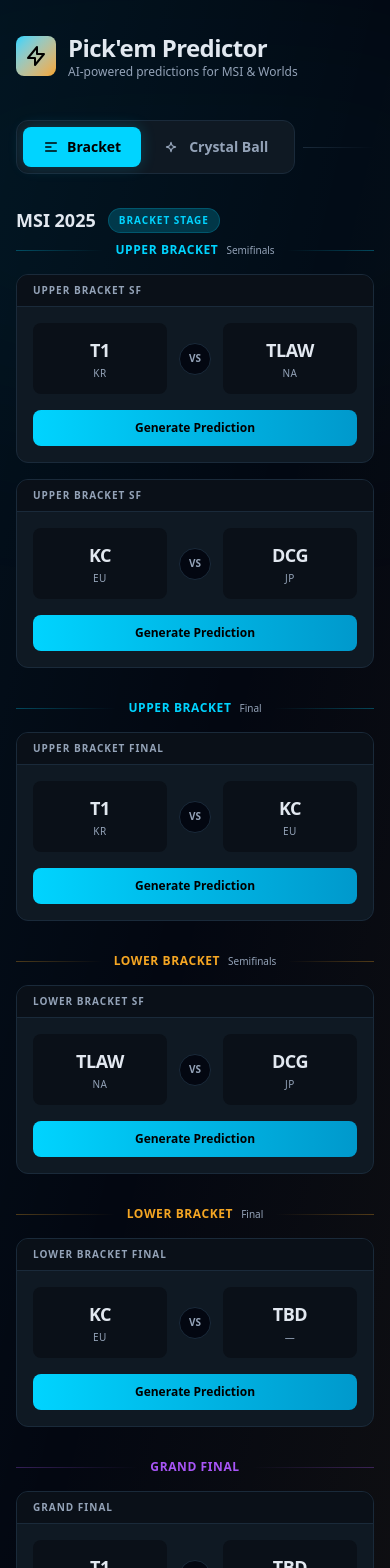
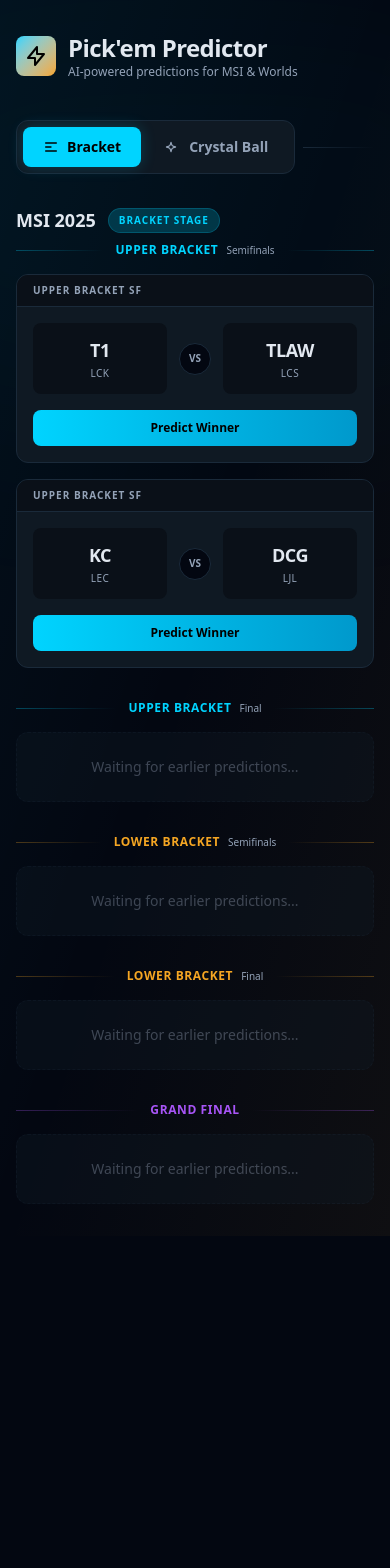
Before and after one commit to Kelbeans/LoL-Account-Stats-Predictor, a Next.js app: page / in a window 390 px wide. Shown: the top 1568 px of the page. After the commit the page ends 1236 px from the top, so only its background shows below. Built offline with nearby package versions, Linux system fonts and the light colour scheme.

Commit message:
feat: rework bracket to cascade predictions - later matches stay empty until earlier ones are predicted

```diff
--- a/src/components/BracketView.tsx
+++ b/src/components/BracketView.tsx
@@ -1,62 +1,164 @@
 'use client';
 
-import { useState } from 'react';
-import MatchCard from './MatchCard';
+import { useState, useCallback } from 'react';
 import { Match } from '@/types/match';
+import { MatchPrediction } from '@/types/prediction';
+import { Team } from '@/types/team';
 
-const SAMPLE_MATCHES: Match[] = [
-  {
+const TBD_TEAM: Team = { name: 'TBD', shortName: '???', region: '—' };
+
+const INITIAL_MATCHES: Record<string, Match> = {
+  'ub-sf-1': {
     id: 'msi-2025-ub-sf-1',
     team1: { name: 'T1', shortName: 'T1', region: 'LCK' },
     team2: { name: 'Team Liquid', shortName: 'TLAW', region: 'LCS' },
     tournament: 'MSI 2025',
     stage: 'Upper Bracket SF',
   },
-  {
+  'ub-sf-2': {
     id: 'msi-2025-ub-sf-2',
     team1: { name: 'Karmine Corp', shortName: 'KC', region: 'LEC' },
     team2: { name: 'Deep Cross Gaming', shortName: 'DCG', region: 'LJL' },
     tournament: 'MSI 2025',
     stage: 'Upper Bracket SF',
   },
-  {
-    id: 'msi-2025-ub-f',
-    team1: { name: 'T1', shortName: 'T1', region: 'LCK' },
-    team2: { name: 'Karmine Corp', shortName: 'KC', region: 'LEC' },
+};
+
+export default function BracketView() {
+  const [matches, setMatches] = useState<Record<string, Match>>(INITIAL_MATCHES);
+  const [predictions, setPredictions] = useState<Record<string, MatchPrediction>>({});
+  const [loading, setLoading] = useState<Record<string, boolean>>({});
+
+  const getWinner = useCallback((matchKey: string): Team | null => {
+    const pred = predictions[matchKey];
+    const match = matches[matchKey];
+    if (!pred || !match) return null;
+    if (pred.predictedWinner === match.team1.name) return match.team1;
+    if (pred.predictedWinner === match.team2.name) return match.team2;
+    return null;
+  }, [predictions, matches]);
+
+  const getLoser = useCallback((matchKey: string): Team | null => {
+    const pred = predictions[matchKey];
+    const match = matches[matchKey];
+    if (!pred || !match) return null;
+    if (pred.predictedWinner === match.team1.name) return match.team2;
+    if (pred.predictedWinner === match.team2.name) return match.team1;
+    return null;
+  }, [predictions, matches]);
+
+  const handlePredict = async (matchKey: string) => {
+    const match = matches[matchKey];
+    if (!match || match.team1.name === 'TBD' || match.team2.name === 'TBD') return;
+
+    setLoading((prev) => ({ ...prev, [matchKey]: true }));
+    try {
+      const res = await fetch('/api/predict', {
+        method: 'POST',
+        headers: { 'Content-Type': 'application/json' },
+        body: JSON.stringify(match),
+      });
+      const data = await res.json();
+      if (res.ok && !data.error) {
+        setPredictions((prev) => ({ ...prev, [matchKey]: data }));
+        propagateResults(matchKey, data);
+      }
+    } catch (err) {
+      console.error('Prediction failed:', err);
+    } finally {
+      setLoading((prev) => ({ ...prev, [matchKey]: false }));
+    }
+  };
+
+  const propagateResults = (matchKey: string, prediction: MatchPrediction) => {
+    const match = matches[matchKey];
+    if (!match) return;
+
+    const winner = prediction.predictedWinner === match.team1.name ? match.team1 : match.team2;
+    const loser = prediction.predictedWinner === match.team1.name ? match.team2 : match.team1;
+
+    setMatches((prev) => {
+      const updated = { ...prev };
+
+      if (matchKey === 'ub-sf-1') {
+        updated['ub-final'] = {
+          id: 'msi-2025-ub-final',
+          team1: winner,
+          team2: prev['ub-final']?.team2 || TBD_TEAM,
           tournament: 'MSI 2025',
           stage: 'Upper Bracket Final',
-  },
-  {
+        };
+        updated['lb-sf'] = {
           id: 'msi-2025-lb-sf',
-    team1: { name: 'Team Liquid', shortName: 'TLAW', region: 'LCS' },
-    team2: { name: 'Deep Cross Gaming', shortName: 'DCG', region: 'LJL' },
+          team1: loser,
+          team2: prev['lb-sf']?.team2 || TBD_TEAM,
           tournament: 'MSI 2025',
           stage: 'Lower Bracket SF',
-  },
-  {
-    id: 'msi-2025-lb-f',
-    team1: { name: 'Karmine Corp', shortName: 'KC', region: 'LEC' },
-    team2: { name: 'TBD', shortName: 'TBD', region: '—' },
+        };
+      }
+
+      if (matchKey === 'ub-sf-2') {
+        updated['ub-final'] = {
+          id: 'msi-2025-ub-final',
+          team1: prev['ub-final']?.team1 || TBD_TEAM,
+          team2: winner,
+          tournament: 'MSI 2025',
+          stage: 'Upper Bracket Final',
+        };
+        updated['lb-sf'] = {
+          id: 'msi-2025-lb-sf',
+          team1: prev['lb-sf']?.team1 || TBD_TEAM,
+          team2: loser,
+          tournament: 'MSI 2025',
+          stage: 'Lower Bracket SF',
+        };
+      }
+
+      if (matchKey === 'ub-final') {
+        updated['grand-final'] = {
+          id: 'msi-2025-grand-final',
+          team1: winner,
+          team2: prev['grand-final']?.team2 || TBD_TEAM,
+          tournament: 'MSI 2025',
+          stage: 'Grand Final',
+        };
+        updated['lb-final'] = {
+          id: 'msi-2025-lb-final',
+          team1: prev['lb-final']?.team1 || TBD_TEAM,
+          team2: loser,
           tournament: 'MSI 2025',
           stage: 'Lower Bracket Final',
-  },
-  {
+        };
+      }
+
+      if (matchKey === 'lb-sf') {
+        updated['lb-final'] = {
+          id: 'msi-2025-lb-final',
+          team1: winner,
+          team2: prev['lb-final']?.team2 || TBD_TEAM,
+          tournament: 'MSI 2025',
+          stage: 'Lower Bracket Final',
+        };
+      }
+
+      if (matchKey === 'lb-final') {
+        updated['grand-final'] = {
           id: 'msi-2025-grand-final',
-    team1: { name: 'T1', shortName: 'T1', region: 'LCK' },
-    team2: { name: 'TBD', shortName: 'TBD', region: '—' },
+          team1: prev['grand-final']?.team1 || TBD_TEAM,
+          team2: winner,
           tournament: 'MSI 2025',
           stage: 'Grand Final',
-  },
-];
+        };
+      }
 
-export default function BracketView() {
-  const [matches] = useState<Match[]>(SAMPLE_MATCHES);
+      return updated;
+    });
+  };
 
-  const upperSF = matches.filter((m) => m.stage === 'Upper Bracket SF');
-  const upperFinal = matches.filter((m) => m.stage === 'Upper Bracket Final');
-  const lowerSF = matches.filter((m) => m.stage === 'Lower Bracket SF');
-  const lowerFinal = matches.filter((m) => m.stage === 'Lower Bracket Final');
-  const grandFinal = matches.filter((m) => m.stage === 'Grand Final');
+  const isReady = (matchKey: string) => {
+    const match = matches[matchKey];
+    return match && match.team1.name !== 'TBD' && match.team2.name !== 'TBD';
+  };
 
   return (
     <div className="space-y-8">
@@ -70,47 +172,201 @@
       <section>
         <StageDivider label="Upper Bracket" sublabel="Semifinals" color="cyan" />
         <div className="grid grid-cols-1 md:grid-cols-2 gap-4 mt-4">
-          {upperSF.map((match) => (
-            <MatchCard key={match.id} match={match} />
-          ))}
+          <BracketMatchCard
+            match={matches['ub-sf-1']}
+            prediction={predictions['ub-sf-1']}
+            loading={loading['ub-sf-1']}
+            onPredict={() => handlePredict('ub-sf-1')}
+            ready={true}
+          />
+          <BracketMatchCard
+            match={matches['ub-sf-2']}
+            prediction={predictions['ub-sf-2']}
+            loading={loading['ub-sf-2']}
+            onPredict={() => handlePredict('ub-sf-2')}
+            ready={true}
+          />
         </div>
       </section>
 
       <section>
         <StageDivider label="Upper Bracket" sublabel="Final" color="cyan" />
-        <div className="grid grid-cols-1 md:grid-cols-2 lg:grid-cols-1 max-w-md mx-auto gap-4 mt-4">
-          {upperFinal.map((match) => (
-            <MatchCard key={match.id} match={match} />
-          ))}
+        <div className="max-w-md mx-auto mt-4">
+          <BracketMatchCard
+            match={matches['ub-final']}
+            prediction={predictions['ub-final']}
+            loading={loading['ub-final']}
+            onPredict={() => handlePredict('ub-final')}
+            ready={isReady('ub-final')}
+          />
         </div>
       </section>
 
       <section>
         <StageDivider label="Lower Bracket" sublabel="Semifinals" color="gold" />
-        <div className="grid grid-cols-1 md:grid-cols-2 gap-4 mt-4">
-          {lowerSF.map((match) => (
-            <MatchCard key={match.id} match={match} />
-          ))}
+        <div className="max-w-md mx-auto mt-4">
+          <BracketMatchCard
+            match={matches['lb-sf']}
+            prediction={predictions['lb-sf']}
+            loading={loading['lb-sf']}
+            onPredict={() => handlePredict('lb-sf')}
+            ready={isReady('lb-sf')}
+          />
         </div>
       </section>
 
       <section>
         <StageDivider label="Lower Bracket" sublabel="Final" color="gold" />
-        <div className="grid grid-cols-1 max-w-md mx-auto gap-4 mt-4">
-          {lowerFinal.map((match) => (
-            <MatchCard key={match.id} match={match} />
-          ))}
+        <div className="max-w-md mx-auto mt-4">
+          <BracketMatchCard
+            match={matches['lb-final']}
+            prediction={predictions['lb-final']}
+            loading={loading['lb-final']}
+            onPredict={() => handlePredict('lb-final')}
+            ready={isReady('lb-final')}
+          />
         </div>
       </section>
 
       <section>
         <StageDivider label="Grand Final" color="purple" />
-        <div className="grid grid-cols-1 max-w-lg mx-auto gap-4 mt-4">
-          {grandFinal.map((match) => (
-            <MatchCard key={match.id} match={match} />
-          ))}
+        <div className="max-w-lg mx-auto mt-4">
+          <BracketMatchCard
+            match={matches['grand-final']}
+            prediction={predictions['grand-final']}
+            loading={loading['grand-final']}
+            onPredict={() => handlePredict('grand-final')}
+            ready={isReady('grand-final')}
+          />
         </div>
       </section>
+    </div>
+  );
+}
+
+function BracketMatchCard({ match, prediction, loading, onPredict, ready }: {
+  match: Match | undefined;
+  prediction: MatchPrediction | undefined;
+  loading: boolean | undefined;
+  onPredict: () => void;
+  ready: boolean;
+}) {
+  if (!match) {
+    return (
+      <div className="bg-[var(--card-bg)] border border-[var(--card-border)] border-dashed rounded-xl p-6 text-center opacity-40">
+        <p className="text-sm text-[var(--foreground-muted)]">Waiting for earlier predictions...</p>
+      </div>
+    );
+  }
+
+  const hasTBD = match.team1.name === 'TBD' || match.team2.name === 'TBD';
+  const isWinner = (teamName: string) => prediction?.predictedWinner === teamName;
+
+  return (
+    <div className={`card-hover bg-[var(--card-bg)] border rounded-xl overflow-hidden ${
+      prediction ? 'border-[var(--accent-cyan)]/30' : 'border-[var(--card-border)]'
+    }`}>
+      <div className="bg-[var(--background-secondary)] px-4 py-2 flex items-center justify-between border-b border-[var(--card-border)]">
+        <span className="text-[10px] font-semibold uppercase tracking-widest text-[var(--foreground-muted)]">
+          {match.stage}
+        </span>
+        {prediction && (
+          <div className="flex items-center gap-1.5">
+            <div className="w-1.5 h-1.5 rounded-full bg-[var(--accent-green)] animate-pulse" />
+            <span className="text-[10px] font-bold text-[var(--accent-gold)]">
+              {prediction.confidence}% conf
+            </span>
+          </div>
+        )}
+      </div>
+
+      <div className="p-4">
+        <div className="flex items-stretch gap-3">
+          <TeamSlot
+            team={match.team1}
+            isWinner={isWinner(match.team1.name)}
+            isTBD={match.team1.name === 'TBD'}
+          />
+          <div className="flex flex-col items-center justify-center">
+            <div className="w-8 h-8 rounded-full border border-[var(--card-border)] bg-[var(--background)] flex items-center justify-center">
+              <span className="text-[10px] font-bold text-[var(--foreground-muted)]">VS</span>
+            </div>
+          </div>
+          <TeamSlot
+            team={match.team2}
+            isWinner={isWinner(match.team2.name)}
+            isTBD={match.team2.name === 'TBD'}
+          />
+        </div>
+
+        {prediction ? (
+          <div className="mt-4 pt-3 border-t border-[var(--card-border)]">
+            <div className="flex items-center justify-between">
+              <span className="text-xs font-bold text-[var(--accent-cyan)]">
+                {prediction.predictedWinner}
+              </span>
+              <span className="text-[10px] font-mono text-[var(--accent-gold)] bg-[var(--accent-gold-dim)] px-2 py-0.5 rounded">
+                {prediction.predictedScore}
+              </span>
+            </div>
+            <p className="mt-1.5 text-[11px] text-[var(--foreground-muted)] line-clamp-2 leading-relaxed">
+              {prediction.reasoning}
+            </p>
+          </div>
+        ) : ready && !hasTBD ? (
+          <button
+            onClick={onPredict}
+            disabled={!!loading}
+            className="mt-4 w-full py-2.5 text-xs font-semibold rounded-lg bg-gradient-to-r from-[var(--accent-cyan)] to-[#0099cc] text-black hover:shadow-[0_0_20px_var(--accent-cyan-dim)] disabled:opacity-50 transition-all duration-200"
+          >
+            {loading ? (
+              <span className="flex items-center justify-center gap-2">
+                <span className="w-3 h-3 border-2 border-black/30 border-t-black rounded-full animate-spin" />
+                Predicting...
+              </span>
+            ) : (
+              'Predict Winner'
+            )}
+          </button>
+        ) : (
+          <div className="mt-4 py-2.5 text-center text-[11px] text-[var(--foreground-muted)] border border-dashed border-[var(--card-border)] rounded-lg">
+            Predict earlier matches first
+          </div>
+        )}
+      </div>
+    </div>
+  );
+}
+
+function TeamSlot({ team, isWinner, isTBD }: { team: Team; isWinner: boolean; isTBD: boolean }) {
+  if (isTBD) {
+    return (
+      <div className="flex-1 rounded-lg p-3 text-center bg-[var(--background-secondary)] border border-dashed border-[var(--card-border)] opacity-50">
+        <p className="text-lg font-bold text-[var(--foreground-muted)]">???</p>
+        <p className="text-[10px] text-[var(--foreground-muted)] mt-0.5">TBD</p>
+      </div>
+    );
+  }
+
+  return (
+    <div className={`flex-1 relative rounded-lg p-3 text-center transition-all duration-300 ${
+      isWinner
+        ? 'bg-[var(--accent-cyan)]/8 border border-[var(--accent-cyan)]/40 shadow-[inset_0_0_20px_var(--accent-cyan-dim)]'
+        : 'bg-[var(--background-secondary)] border border-transparent'
+    }`}>
+      {isWinner && (
+        <div className="absolute -top-1 left-1/2 -translate-x-1/2">
+          <svg className="w-4 h-4 text-[var(--accent-gold)]" fill="currentColor" viewBox="0 0 24 24">
+            <path d="M5 16L3 5l5.5 5L12 4l3.5 6L21 5l-2 11H5z" />
+          </svg>
+        </div>
+      )}
+      <p className={`text-lg font-bold tracking-tight ${isWinner ? 'text-[var(--accent-cyan)]' : 'text-[var(--foreground)]'}`}>
+        {team.shortName}
+      </p>
+      <p className="text-[10px] font-medium text-[var(--foreground-muted)] mt-0.5 uppercase tracking-wider">
+        {team.region}
+      </p>
     </div>
   );
 }
```
Lines whose indentation alone changed are shown as unchanged.
